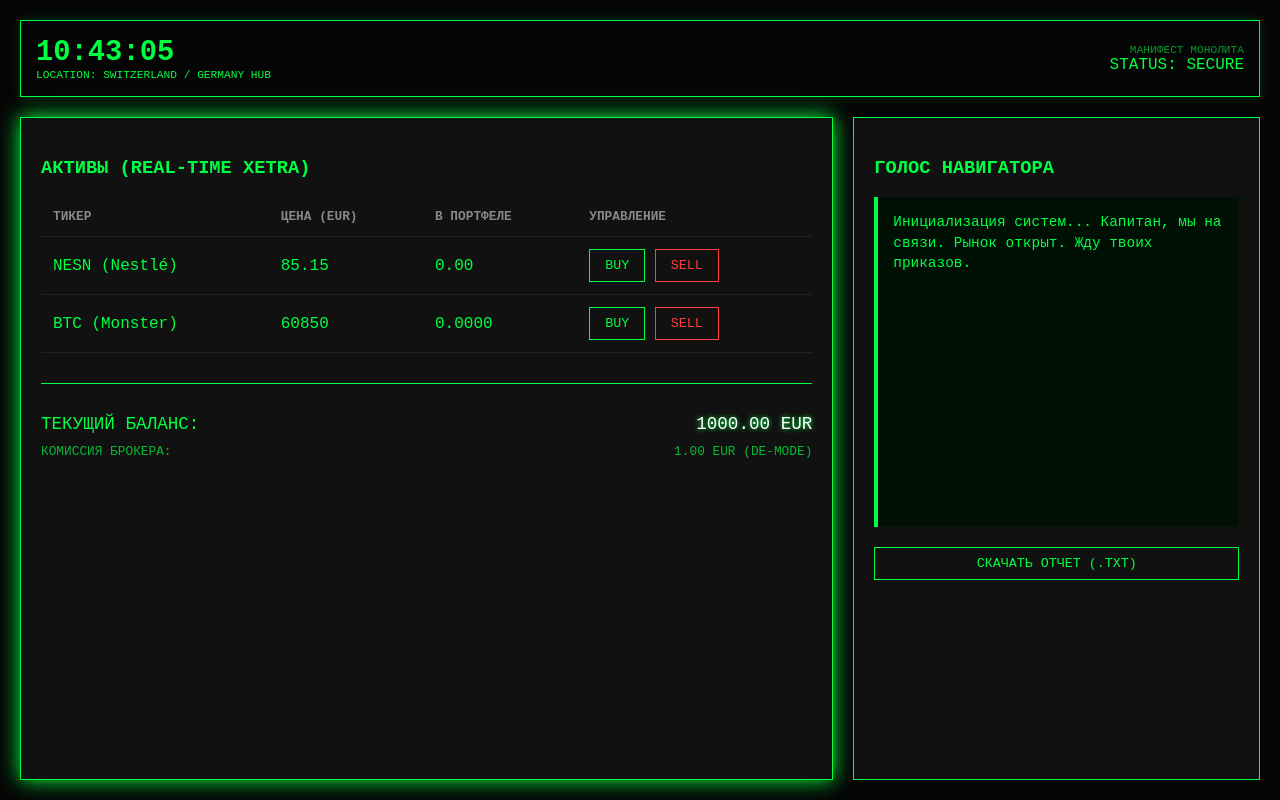
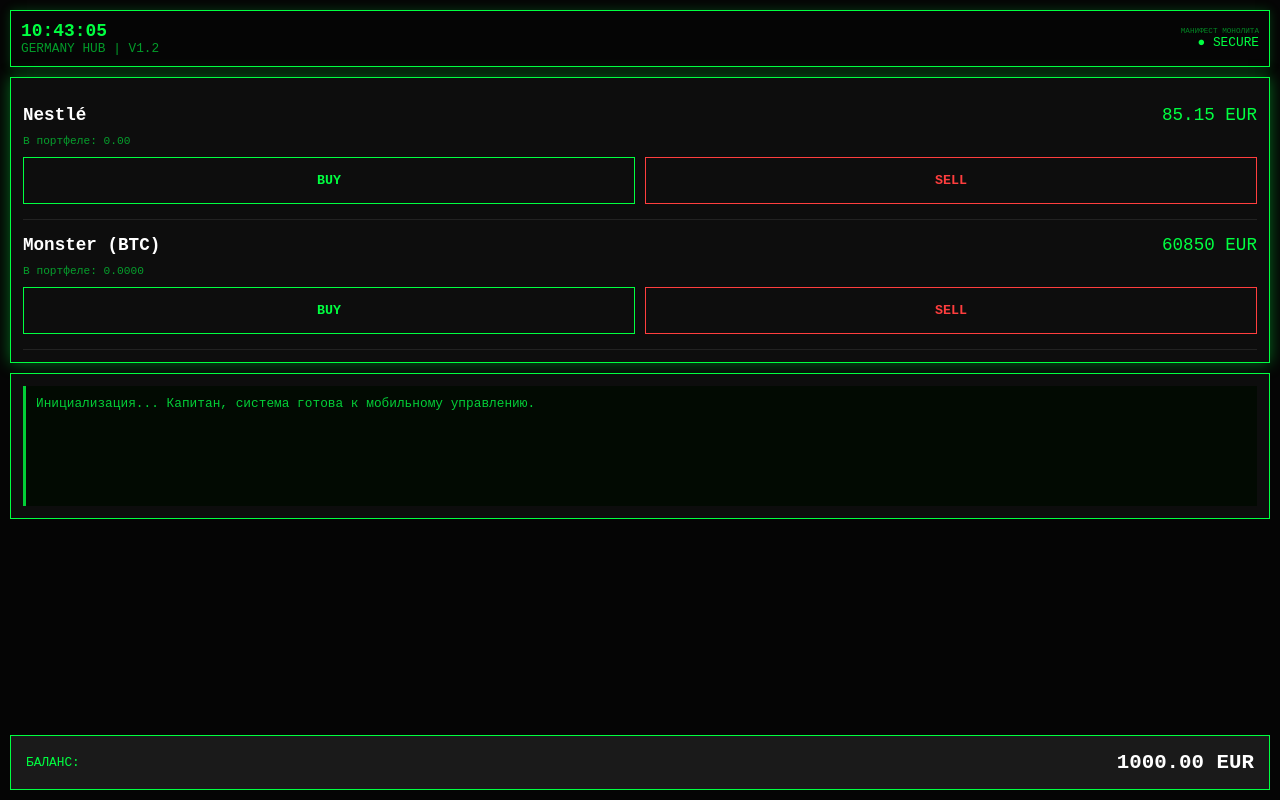
Before and after one commit to vitalivitali930-ux/Lotto-2026, a plain HTML site: page index.html in a window 1280 px wide. Drawn offline with Linux system fonts and the light colour scheme.

Commit message:
Update index.html
Тест!+

```diff
--- a/index.html
+++ b/index.html
@@ -2,13 +2,13 @@
 <html lang="ru">
 <head>
     <meta charset="UTF-8">
-    <meta name="viewport" content="width=device-width, initial-scale=1.0">
-    <title>ZERO CHAOS | MONOLITH TERMINAL</title>
+    <meta name="viewport" content="width=device-width, initial-scale=1.0, maximum-scale=1.0, user-scalable=no">
+    <title>ZERO CHAOS | V1.2</title>
     <style>
         :root {
             --neon-green: #00ff41;
             --dark-bg: #050505;
-            --panel-bg: #111111;
+            --panel-bg: #0d0d0d;
             --danger: #ff3e3e;
             --font: 'Courier New', monospace;
         }
@@ -17,95 +17,70 @@
             background-color: var(--dark-bg);
             color: var(--neon-green);
             font-family: var(--font);
-            margin: 0;
-            padding: 20px;
-            display: flex;
-            flex-direction: column;
-            height: 100vh;
+            margin: 0; padding: 10px;
             box-sizing: border-box;
+            display: flex; flex-direction: column;
+            min-height: 100vh;
         }
 
         #sync-error {
-            display: none;
-            position: fixed;
-            top: 0; left: 0; width: 100%; height: 100%;
-            background: rgba(255, 0, 0, 0.95);
-            color: white;
-            z-index: 9999;
-            text-align: center;
-            padding-top: 20%;
-            font-size: 2.5em;
-            font-weight: bold;
+            display: none; position: fixed; top: 0; left: 0; width: 100%; height: 100%;
+            background: rgba(255, 0, 0, 0.95); z-index: 9999;
+            text-align: center; padding-top: 20%; font-size: 1.5em;
         }
 
         .header {
             border: 1px solid var(--neon-green);
-            padding: 15px;
-            display: flex;
-            justify-content: space-between;
-            align-items: center;
-            margin-bottom: 20px;
-            box-shadow: 0 0 10px rgba(0, 255, 65, 0.2);
+            padding: 10px; display: flex; justify-content: space-between; align-items: center;
+            margin-bottom: 10px; box-shadow: 0 0 10px rgba(0, 255, 65, 0.2);
+            font-size: 0.8em;
         }
 
-        .clock-box { font-size: 1.8em; font-weight: bold; }
-        .manifesto-text { font-size: 0.7em; text-transform: uppercase; opacity: 0.6; }
-
-        .main-grid {
-            display: grid;
-            grid-template-columns: 2fr 1fr;
-            gap: 20px;
-            flex-grow: 1;
-        }
+        .clock-box { font-size: 1.4em; font-weight: bold; }
 
         .panel {
             background: var(--panel-bg);
             border: 1px solid var(--neon-green);
-            padding: 20px;
-            position: relative;
-            overflow-y: auto;
+            padding: 12px; margin-bottom: 10px;
         }
 
-        .haloPulse {
-            animation: halo 2s infinite;
+        .asset-card {
+            border-bottom: 1px solid #222;
+            padding: 15px 0;
+            display: flex; flex-direction: column; gap: 10px;
         }
 
-        @keyframes halo {
-            0% { box-shadow: 0 0 5px var(--neon-green); }
-            50% { box-shadow: 0 0 20px var(--neon-green); }
-            100% { box-shadow: 0 0 5px var(--neon-green); }
+        .asset-info { display: flex; justify-content: space-between; align-items: center; }
+        .ticker { font-size: 1.1em; font-weight: bold; color: white; }
+        .price { font-size: 1.1em; color: var(--neon-green); }
+
+        .btn-group { display: flex; gap: 10px; }
+        .btn {
+            flex: 1; background: transparent; border: 1px solid var(--neon-green);
+            color: var(--neon-green); padding: 15px; cursor: pointer;
+            font-family: var(--font); font-weight: bold; text-transform: uppercase;
+            transition: 0.1s;
         }
 
-        table { width: 100%; border-collapse: collapse; margin-top: 15px; }
-        th, td { padding: 12px; text-align: left; border-bottom: 1px solid #222; }
-        th { text-transform: uppercase; font-size: 0.8em; color: #888; }
+        .btn:active { background: var(--neon-green); color: black; transform: scale(0.98); }
+        .btn-sell { border-color: var(--danger); color: var(--danger); }
+        .btn-sell:active { background: var(--danger); color: white; }
 
-        .btn {
-            background: transparent;
-            border: 1px solid var(--neon-green);
-            color: var(--neon-green);
-            padding: 8px 15px;
-            cursor: pointer;
-            font-family: var(--font);
-            transition: 0.2s;
+        .balance-bar {
+            background: #1a1a1a; padding: 15px; border: 1px solid var(--neon-green);
+            margin-top: auto; display: flex; justify-content: space-between; align-items: center;
         }
 
-        .btn:hover { background: var(--neon-green); color: black; font-weight: bold; }
-        .btn-sell { border-color: var(--danger); color: var(--danger); }
-        .btn-sell:hover { background: var(--danger); color: white; }
-
         .advisor-area {
-            background: #001004;
-            border-left: 4px solid var(--neon-green);
-            padding: 15px;
-            height: 300px;
-            overflow-y: auto;
-            font-size: 0.9em;
-            line-height: 1.4;
+            background: #000a00; border-left: 3px solid var(--neon-green);
+            padding: 10px; height: 100px; overflow-y: auto; font-size: 0.8em; opacity: 0.8;
         }
 
-        .stat-row { display: flex; justify-content: space-between; margin: 10px 0; font-size: 1.1em; }
-        .highlight { color: white; text-shadow: 0 0 5px var(--neon-green); }
+        .haloPulse { animation: halo 2s infinite; }
+        @keyframes halo {
+            0%, 100% { box-shadow: 0 0 5px rgba(0,255,65,0.2); }
+            50% { box-shadow: 0 0 15px rgba(0,255,65,0.4); }
+        }
     </style>
 </head>
 <body>
@@ -115,143 +90,95 @@
 <div class="header">
     <div>
         <div id="live-clock" class="clock-box">00:00:00</div>
-        <div style="font-size: 0.7em;">LOCATION: SWITZERLAND / GERMANY HUB</div>
+        <div style="opacity: 0.6;">GERMANY HUB | V1.2</div>
     </div>
     <div style="text-align: right;">
-        <div class="manifesto-text">Манифест Монолита</div>
-        <div id="sync-status">STATUS: SECURE</div>
+        <div style="font-size: 0.6em; opacity: 0.5;">МАНИФЕСТ МОНОЛИТА</div>
+        <div id="sync-status" style="color: var(--neon-green);">● SECURE</div>
     </div>
 </div>
 
-<div class="main-grid">
-    <div class="panel haloPulse">
-        <h3>АКТИВЫ (REAL-TIME XETRA)</h3>
-        <table>
-            <thead>
-                <tr>
-                    <th>Тикер</th>
-                    <th>Цена (EUR)</th>
-                    <th>В Портфеле</th>
-                    <th>Управление</th>
-                </tr>
-            </thead>
-            <tbody id="asset-list">
-                </tbody>
-        </table>
+<div class="panel haloPulse">
+    <div id="asset-container">
+        </div>
+</div>
 
-        <div style="margin-top: 30px; border-top: 1px solid var(--neon-green); padding-top: 20px;">
-            <div class="stat-row">
-                <span>ТЕКУЩИЙ БАЛАНС:</span>
-                <span id="total-balance" class="highlight">1000.00 EUR</span>
-            </div>
-            <div class="stat-row" style="font-size: 0.8em; opacity: 0.7;">
-                <span>КОМИССИЯ БРОКЕРА:</span>
-                <span>1.00 EUR (DE-MODE)</span>
-            </div>
-        </div>
-    </div>
-
-    <div class="panel">
-        <h3>ГОЛОС НАВИГАТОРА</h3>
-        <div id="advisor-log" class="advisor-area">
-            Инициализация систем... Капитан, мы на связи. Рынок открыт. Жду твоих приказов.
-        </div>
-        <div style="margin-top: 20px;">
-            <button class="btn" style="width: 100%;" onclick="exportLog()">СКАЧАТЬ ОТЧЕТ (.TXT)</button>
-        </div>
+<div class="panel">
+    <div id="advisor-log" class="advisor-area">
+        Инициализация... Капитан, система готова к мобильному управлению.
     </div>
 </div>
 
+<div class="balance-bar">
+    <div style="font-size: 0.8em;">БАЛАНС:</div>
+    <div id="total-balance" style="font-size: 1.3em; font-weight: bold; color: white;">1000.00 EUR</div>
+</div>
+
 <script>
-    // --- ДАННЫЕ И ЛОГИКА (ОКНО 2) ---
     let state = {
         balance: 1000.00,
         commission: 1.00,
-        spread: 0.001, // 0.1%
+        spread: 0.001,
         portfolio: {
-            'NESN': { qty: 0, price: 85.15 },
-            'BTC': { qty: 0, price: 60850.00 }
+            'NESN': { name: 'Nestlé', qty: 0, price: 85.15 },
+            'BTC': { name: 'Monster (BTC)', qty: 0, price: 60850.00 }
         }
     };
 
     function updateTime() {
         const now = new Date();
-        const timeStr = now.toLocaleTimeString('de-CH', { hour12: false });
-        document.getElementById('live-clock').innerText = timeStr;
-
-        // Time-Stamping Guard
-        // Имитация задержки ответа сервера. Если браузер "врет" > 1 сек - лок.
-        if(window.lastServerSync && Math.abs(Date.now() - window.lastServerSync) > 1500) {
+        document.getElementById('live-clock').innerText = now.toLocaleTimeString('de-CH', { hour12: false });
+        if(window.lastSync && Math.abs(Date.now() - window.lastSync) > 2000) {
             document.getElementById('sync-error').style.display = 'block';
         }
-        window.lastServerSync = Date.now();
+        window.lastSync = Date.now();
     }
 
-    function renderAssets() {
-        const list = document.getElementById('asset-list');
-        list.innerHTML = `
-            <tr>
-                <td>NESN (Nestlé)</td>
-                <td id="price-nesn">${state.portfolio.NESN.price.toFixed(2)}</td>
-                <td id="qty-nesn">${state.portfolio.NESN.qty.toFixed(2)}</td>
-                <td>
-                    <button class="btn" onclick="executeTrade('NESN', 'buy')">BUY</button>
-                    <button class="btn btn-sell" onclick="executeTrade('NESN', 'sell')">SELL</button>
-                </td>
-            </tr>
-            <tr>
-                <td>BTC (Monster)</td>
-                <td id="price-btc">${state.portfolio.BTC.price.toFixed(0)}</td>
-                <td id="qty-btc">${state.portfolio.BTC.qty.toFixed(4)}</td>
-                <td>
-                    <button class="btn" onclick="executeTrade('BTC', 'buy')">BUY</button>
-                    <button class="btn btn-sell" onclick="executeTrade('BTC', 'sell')">SELL</button>
-                </td>
-            </tr>
-        `;
+    function render() {
+        const container = document.getElementById('asset-container');
+        container.innerHTML = '';
+        for (let ticker in state.portfolio) {
+            const asset = state.portfolio[ticker];
+            container.innerHTML += `
+                <div class="asset-card">
+                    <div class="asset-info">
+                        <span class="ticker">${asset.name}</span>
+                        <span class="price">${asset.price.toFixed(ticker==='BTC'?0:2)} EUR</span>
+                    </div>
+                    <div style="font-size: 0.7em; opacity: 0.6;">В портфеле: ${asset.qty.toFixed(ticker==='BTC'?4:2)}</div>
+                    <div class="btn-group">
+                        <button class="btn" onclick="executeTrade('${ticker}', 'buy')">BUY</button>
+                        <button class="btn btn-sell" onclick="executeTrade('${ticker}', 'sell')">SELL</button>
+                    </div>
+                </div>
+            `;
+        }
         document.getElementById('total-balance').innerText = state.balance.toFixed(2) + " EUR";
     }
 
     function executeTrade(ticker, side) {
         const asset = state.portfolio[ticker];
         const log = document.getElementById('advisor-log');
-        const tradeAmount = 100; // Фикс лот 100 евро
+        const amount = 100;
 
         if (side === 'buy') {
-            if (state.balance < tradeAmount + state.commission) {
-                log.innerHTML += `<br><span style="color:var(--danger)">[!] ОШИБКА: Недостаточно EUR для покупки ${ticker}.</span>`;
-                return;
-            }
+            if (state.balance < amount + state.commission) return;
             const buyPrice = asset.price * (1 + state.spread);
-            asset.qty += (tradeAmount / buyPrice);
-            state.balance -= (tradeAmount + state.commission);
-            log.innerHTML += `<br>[${new Date().toLocaleTimeString()}] КУПЛЕНО ${ticker} на 100€. Цена со спредом: ${buyPrice.toFixed(2)}.`;
+            asset.qty += (amount / buyPrice);
+            state.balance -= (amount + state.commission);
+            log.innerHTML = `> КУПЛЕНО ${ticker} на 100€.<br>` + log.innerHTML;
         } else {
-            if (asset.qty <= 0) {
-                log.innerHTML += `<br><span style="color:var(--danger)">[!] ОШИБКА: Нет актива ${ticker} для продажи.</span>`;
-                return;
-            }
-            const sellPrice = asset.price * (1 - state.spread);
-            state.balance += (tradeAmount - state.commission);
-            asset.qty -= (tradeAmount / asset.price);
-            log.innerHTML += `<br>[${new Date().toLocaleTimeString()}] ПРОДАНО ${ticker}. Комиссия списана.`;
+            if (asset.qty <= 0) return;
+            state.balance += (amount - state.commission);
+            asset.qty -= (amount / asset.price);
+            log.innerHTML = `> ПРОДАНО ${ticker}. -1€ комиссия.<br>` + log.innerHTML;
         }
-        renderAssets();
-        log.scrollTop = log.scrollHeight;
-    }
-
-    function exportLog() {
-        const text = document.getElementById('advisor-log').innerText;
-        const blob = new Blob([text], {type: 'text/plain'});
-        const anchor = document.createElement('a');
-        anchor.download = 'trade-report.txt';
-        anchor.href = window.URL.createObjectURL(blob);
-        anchor.click();
+        render();
     }
 
     setInterval(updateTime, 1000);
-    renderAssets();
+    render();
+    window.lastSync = Date.now();
 </script>
-
 </body>
 </html>
```
